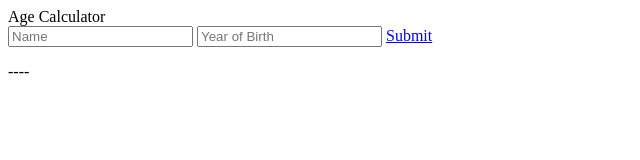
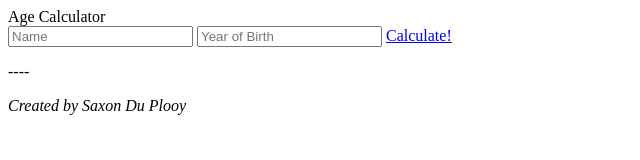
Before and after one commit to SaxonJude/Simple-Age-Calc, a plain HTML site: page index.html in a window 1280 px wide. Shown: the whole page, without its empty margins (0-640 px from the left). Drawn offline with Linux system fonts and the light colour scheme.

Commit message:
Added watermark

```diff
--- a/index.html
+++ b/index.html
@@ -14,10 +14,13 @@
       <form id='form'>
         <input type='text' name='name' class='name' placeholder='Name' class='name_field'>
         <input type='number' class='age' placeholder='Year of Birth'>
-        <a href='#' class='button'>Submit</a>
+        <a href='#' class='button'>Calculate!</a>
         <div class='output'>
           <p class='output_txt'>----<p>
         </div>
       </form>
     </div>
+    <div class="createdBy">
+        <em>Created by Saxon Du Plooy</em>
+    </div>
 </body>
```
